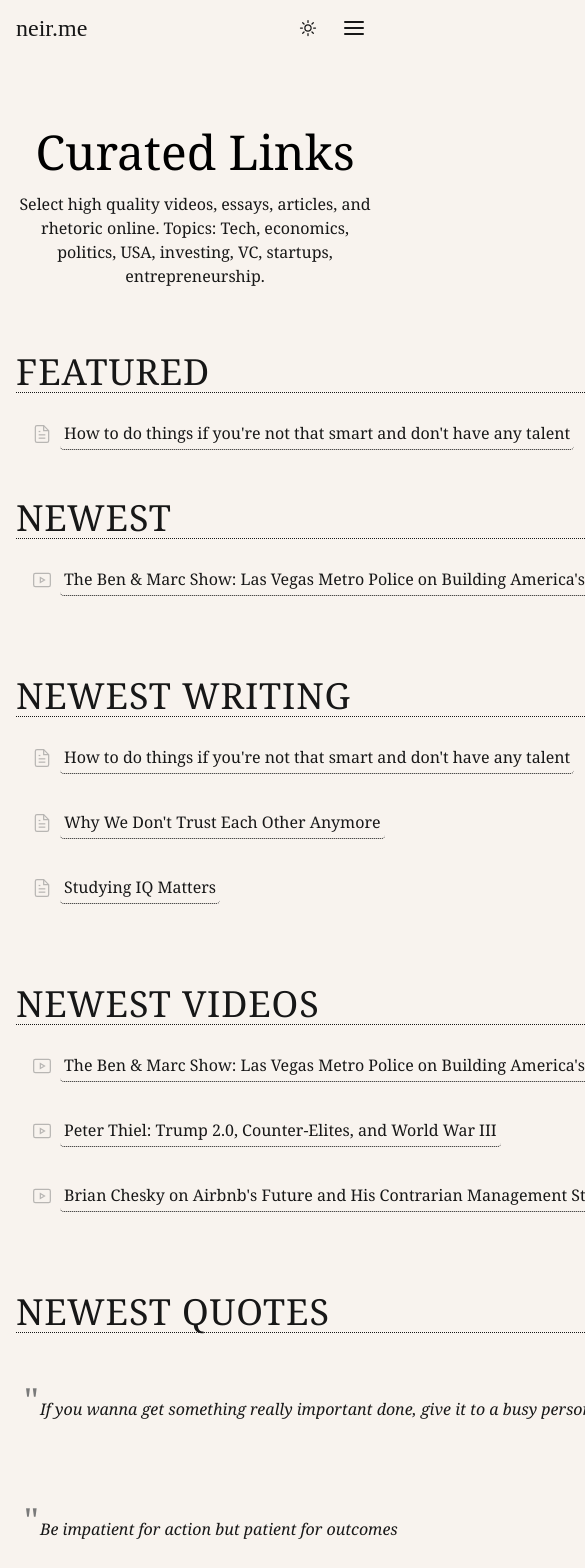
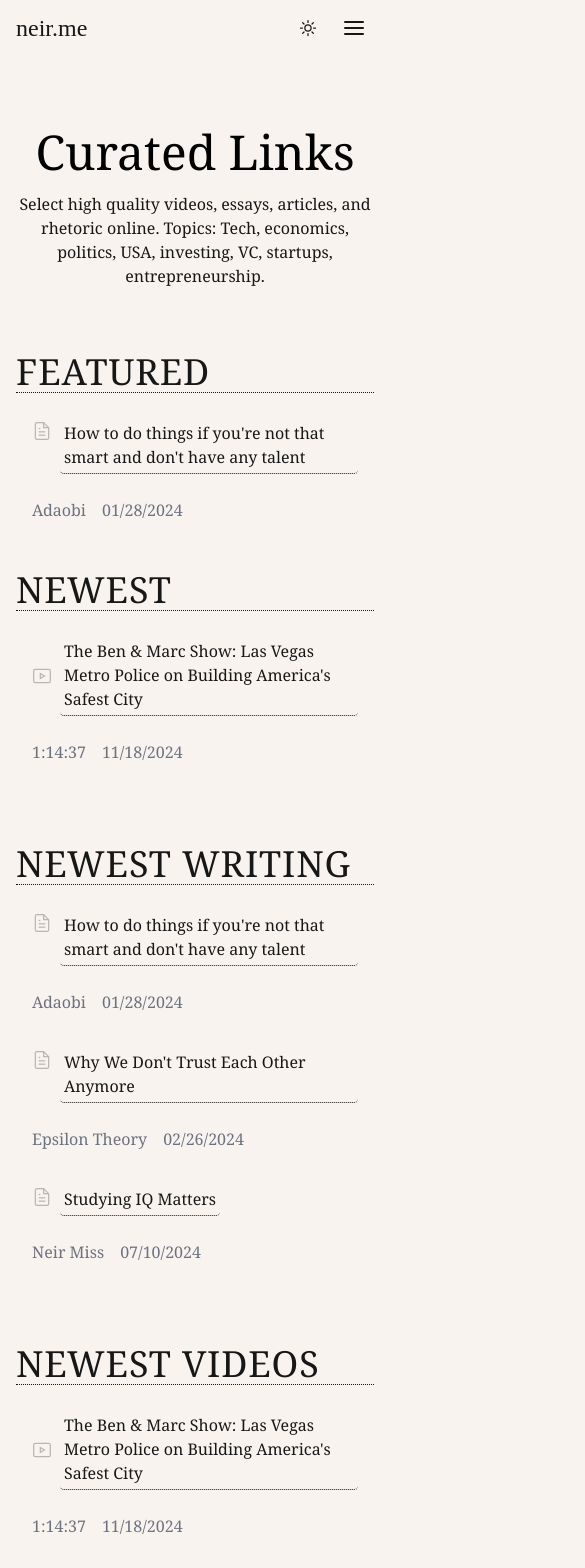
Before and after one commit to robneir/website, a Next.js app: page / in a window 390 px wide. Shown: the top 1568 px of the page, 585 px wide, since content can reach past the window. Built offline with nearby package versions, Linux system fonts and the light colour scheme.

Commit message:
mobile friendly wrapping of titles

```diff
--- a/src/app/page.tsx
+++ b/src/app/page.tsx
@@ -85,10 +85,13 @@ export default function HomePage() {
 
         <div className="flex-1">
           <H2 id="featured">Featured</H2>
+          <div className="max-w-full overflow-hidden">
             <EssayPost {...newestEssay} />
+          </div>
 
           <div className="py-8">
             <H2 id="newest">Newest</H2>
+            <div className="max-w-full overflow-hidden">
               {newestItem.type === 'video' && (
                 <VideoPost
                   title={newestItem.title}
@@ -117,16 +120,20 @@ export default function HomePage() {
                 />
               )}
             </div>
+          </div>
 
           <div className="py-8">
             <H2 id="all-essays">Newest Writing</H2>
+            <div className="max-w-full overflow-hidden">
               {sortedEssays.slice(0, 3).map((essay) => (
                 <EssayPost key={essay.url} {...essay} />
               ))}
             </div>
+          </div>
 
           <div className="py-8">
             <H2 id="videos">Newest Videos</H2>
+            <div className="max-w-full overflow-hidden">
               {videos.slice(0, 3).map((video) => (
                 <VideoPost
                   key={video.videoUrl}
@@ -139,9 +146,11 @@ export default function HomePage() {
                 />
               ))}
             </div>
+          </div>
 
           <div className="py-8">
             <H2 id="quotes">Newest Quotes</H2>
+            <div className="max-w-full overflow-hidden">
               {quotes.slice(0, 3).map((quoteItem, index) => (
                 <QuotePost
                   key={index}
@@ -154,6 +163,7 @@ export default function HomePage() {
             </div>
           </div>
         </div>
+      </div>
     </main>
   )
 }
--- a/src/components/EssayPost.tsx
+++ b/src/components/EssayPost.tsx
@@ -1,7 +1,6 @@
 'use client'
 
 import TTLink from './TTLink'
-import { useEffect, useRef } from 'react'
 
 interface EssayPostProps {
   title: string
@@ -12,53 +11,11 @@ interface EssayPostProps {
 }
 
 export default function EssayPost({ title, url, date, author, authorLink }: EssayPostProps) {
-  const titleRef = useRef<HTMLSpanElement>(null)
-
-  useEffect(() => {
-    const checkTitleOverflow = () => {
-      const titleElement = titleRef.current
-      if (!titleElement) return
-
-      const isOverflowing = titleElement.scrollWidth > titleElement.clientWidth
-      if (isOverflowing) {
-        const containerWidth = titleElement.clientWidth
-        const tempSpan = document.createElement('span')
-        tempSpan.style.visibility = 'hidden'
-        tempSpan.style.whiteSpace = 'nowrap'
-        tempSpan.style.position = 'absolute'
-        document.body.appendChild(tempSpan)
-
-        let start = 0
-        let end = title.length
-        let result = title
-
-        while (start <= end) {
-          const mid = Math.floor((start + end) / 2)
-          tempSpan.textContent = title.slice(0, mid) + '...'
-
-          if (tempSpan.offsetWidth <= containerWidth) {
-            result = title.slice(0, mid) + '...'
-            start = mid + 1
-          } else {
-            end = mid - 1
-          }
-        }
-
-        titleElement.textContent = result
-        document.body.removeChild(tempSpan)
-      }
-    }
-
-    checkTitleOverflow()
-    window.addEventListener('resize', checkTitleOverflow)
-    return () => window.removeEventListener('resize', checkTitleOverflow)
-  }, [title])
-
   return (
-    <div className="p-4 text-foreground flex items-center justify-between group w-full gap-4">
-      <div className="flex items-center gap-2 flex-1">
+    <div className="p-4 text-foreground flex flex-col sm:flex-row items-start sm:items-center justify-between group w-full gap-4">
+      <div className="flex items-start gap-2 flex-1">
         <svg
-          className="w-5 h-5 text-[var(--text-hover)] opacity-50"
+          className="w-5 h-5 text-[var(--text-hover)] opacity-50 flex-shrink-0 mt-1"
           viewBox="0 0 24 24"
           fill="none"
           stroke="currentColor"
@@ -76,16 +33,15 @@ export default function EssayPost({ title, url, date, author, authorLink }: Essa
           className="hover:text-[--hover-foreground] transition-colors"
         >
           <span
-            ref={titleRef}
-            className="text-base md:text-lg truncate"
+            className="text-base md:text-lg break-words"
             toc-marker={title}
-            style={{ maxWidth: '100%', whiteSpace: 'nowrap', overflow: 'hidden' }}
+            style={{ wordWrap: 'break-word' }}
           >
             {title}
           </span>
         </TTLink>
       </div>
-      <div className="flex items-center gap-4 text-xs text-gray-500">
+      <div className="flex items-center gap-4 text-xs text-gray-500 mt-2 sm:mt-0 flex-shrink-0">
         {authorLink ? (
           <a href={authorLink} className="hover:text-[--hover-foreground] transition-colors">{author}</a>
         ) : (
--- a/src/components/QuotePost.tsx
+++ b/src/components/QuotePost.tsx
@@ -14,19 +14,19 @@ export default function QuotePost({ quote, quotes: propQuotes, author, source, d
 
   return (
     <div
-      className={`${hasAttribution ? 'my-8 px-6 py-8' : 'my-4 px-4 py-4'} rounded-lg ${isMultipleQuotes ? 'border border-dotted border-foreground' : ''}`}
+      className={`${hasAttribution ? 'my-4 px-4 py-6' : 'my-2 px-2 py-3'} rounded-lg ${isMultipleQuotes ? 'border border-dotted border-foreground' : ''}`}
     >
-      <div className="flex flex-col gap-4">
-        <div className="flex items-center justify-between gap-4">
+      <div className="flex flex-col gap-2">
+        <div className="flex flex-col sm:flex-row items-start sm:items-center justify-between gap-2 sm:gap-4">
           <div className="flex-1">
             <blockquote className="relative">
               {/* Decorative quote mark */}
-              <span className="absolute -top-4 -left-4 text-4xl text-[var(--text-hover)] font-serif">"</span>
+              <span className="absolute -top-2 -left-2 text-3xl sm:text-4xl text-[var(--text-hover)] font-serif">"</span>
 
               {/* Quote text */}
-              <div className="font-newsreader text-base md:text-lg leading-relaxed italic font-light">
+              <div className="font-newsreader text-sm sm:text-base md:text-lg leading-relaxed italic font-light">
                 {isMultipleQuotes ? (
-                  <ul toc-marker={allQuotes[0]} className="list-disc pl-4 space-y-2">
+                  <ul toc-marker={allQuotes[0]} className="list-disc pl-4 space-y-1 sm:space-y-2">
                     {allQuotes.map((q, i) => (
                       <li key={i}>{q}</li>
                     ))}
@@ -38,7 +38,7 @@ export default function QuotePost({ quote, quotes: propQuotes, author, source, d
             </blockquote>
           </div>
 
-          <div className="flex items-center gap-4 text-xs text-gray-500">
+          <div className="flex flex-col sm:flex-row items-start sm:items-center gap-2 sm:gap-4 text-xs text-gray-500">
             {authorLink ? (
               <a href={authorLink} className="hover:text-[--hover-foreground] transition-colors">{author}</a>
             ) : (
@@ -51,7 +51,7 @@ export default function QuotePost({ quote, quotes: propQuotes, author, source, d
         {/* Source attribution */}
         {source && (
           <div className="flex justify-end">
-            <span className="text-sm text-gray-500">{source}</span>
+            <span className="text-xs sm:text-sm text-gray-500">{source}</span>
           </div>
         )}
       </div>
--- a/src/components/VideoPost.tsx
+++ b/src/components/VideoPost.tsx
@@ -1,6 +1,5 @@
 'use client'
 
-import { useRef, useEffect } from 'react'
 import TTLink from './TTLink'
 
 interface VideoPostProps {
@@ -13,52 +12,10 @@ interface VideoPostProps {
 }
 
 export default function VideoPost({ title, description, videoUrl, duration, platform, date }: VideoPostProps) {
-  const titleRef = useRef<HTMLSpanElement>(null)
-
-  useEffect(() => {
-    const checkTitleOverflow = () => {
-      const titleElement = titleRef.current
-      if (!titleElement) return
-
-      const isOverflowing = titleElement.scrollWidth > titleElement.clientWidth
-      if (isOverflowing) {
-        const containerWidth = titleElement.clientWidth
-        const tempSpan = document.createElement('span')
-        tempSpan.style.visibility = 'hidden'
-        tempSpan.style.whiteSpace = 'nowrap'
-        tempSpan.style.position = 'absolute'
-        document.body.appendChild(tempSpan)
-
-        let start = 0
-        let end = title.length
-        let result = title
-
-        while (start <= end) {
-          const mid = Math.floor((start + end) / 2)
-          tempSpan.textContent = title.slice(0, mid) + '...'
-
-          if (tempSpan.offsetWidth <= containerWidth) {
-            result = title.slice(0, mid) + '...'
-            start = mid + 1
-          } else {
-            end = mid - 1
-          }
-        }
-
-        titleElement.textContent = result
-        document.body.removeChild(tempSpan)
-      }
-    }
-
-    checkTitleOverflow()
-    window.addEventListener('resize', checkTitleOverflow)
-    return () => window.removeEventListener('resize', checkTitleOverflow)
-  }, [title])
-
   return (
-    <div className="p-4 text-foreground flex items-center justify-between w-full gap-4">
+    <div className="p-4 text-foreground flex flex-col md:flex-row items-start md:items-center justify-between w-full gap-4">
       <div className="flex items-center gap-2 flex-1">
-        <svg className="w-5 h-5 text-[var(--text-hover)] opacity-50" viewBox="0 0 24 24" fill="none" stroke="currentColor" strokeWidth="1.5">
+        <svg className="w-5 h-5 text-[var(--text-hover)] opacity-50 flex-shrink-0" viewBox="0 0 24 24" fill="none" stroke="currentColor" strokeWidth="1.5">
           <rect x="2" y="4" width="20" height="16" rx="2" ry="2" />
           <path d="M10 9l5 3-5 3V9z" />
         </svg>
@@ -68,16 +25,15 @@ export default function VideoPost({ title, description, videoUrl, duration, plat
           className="hover:text-[--hover-foreground] transition-colors"
         >
           <span
-            ref={titleRef}
             toc-marker={title}
-            className="text-base md:text-lg truncate"
-            style={{ maxWidth: '100%', whiteSpace: 'nowrap', overflow: 'hidden' }}
+            className="text-base md:text-lg break-words"
+            style={{ wordWrap: 'break-word' }}
           >
             {title}
           </span>
         </TTLink>
       </div>
-      <div className="flex items-center gap-4 text-xs text-gray-500">
+      <div className="flex items-center gap-4 text-xs text-gray-500 mt-2 md:mt-0 flex-shrink-0">
         <span>{duration}</span>
         <span>{date}</span>
       </div>
```
Lines whose indentation alone changed are shown as unchanged.
